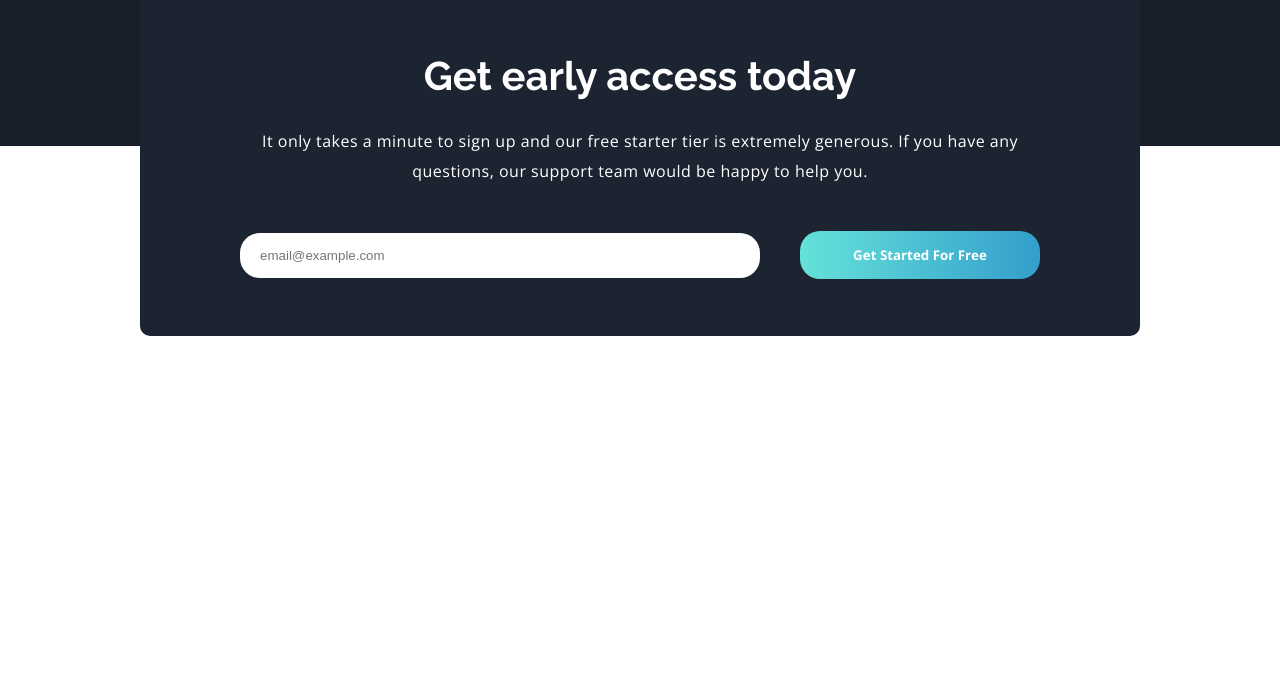
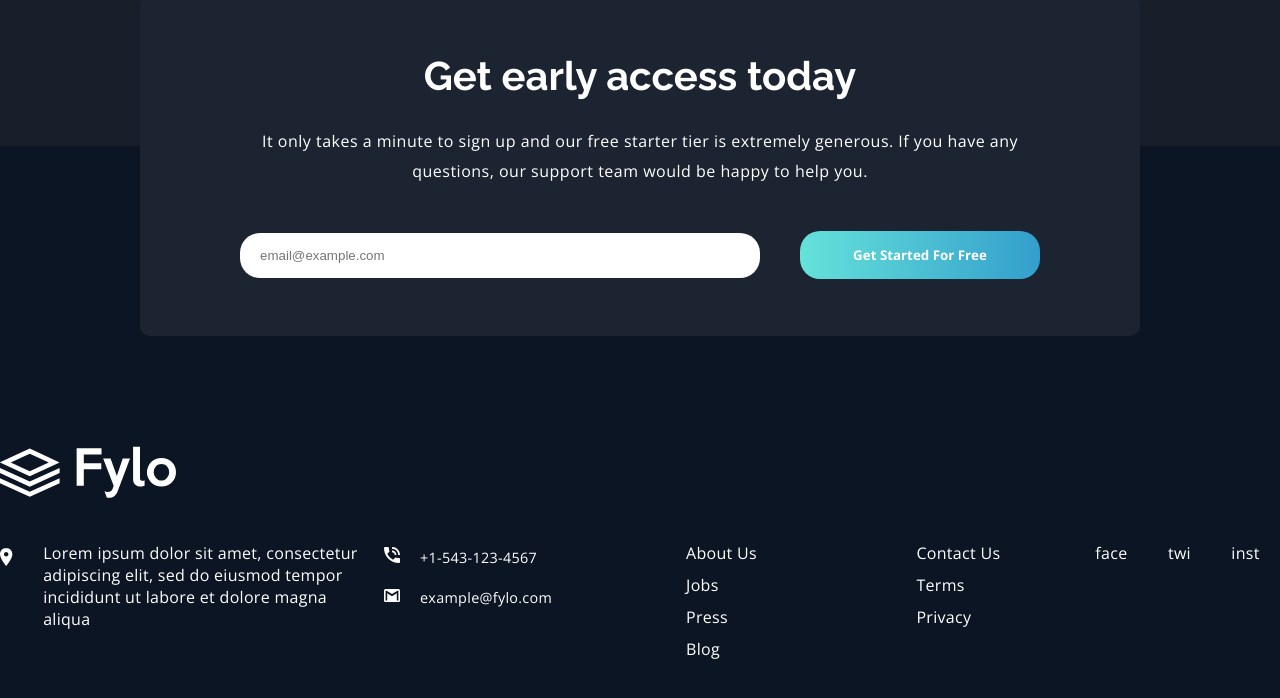
Before and after one commit to Xar0P/fylo, a React (Create React App) app: page / in a window 1280 px wide. Shown: the part 3437-4135 px from the top of the page. Before the commit the page ends 3923 px from the top, so only its background shows below. Built offline with nearby package versions, Linux system fonts and the light colour scheme.

Commit message:
bugs & footer

```diff
--- a/src/App.tsx
+++ b/src/App.tsx
@@ -1,5 +1,6 @@
 import { ActionForm } from "./components/ActionForm"
 import { CallAction } from "./components/CallAction"
+import { Footer } from "./components/Footer"
 import { Header } from "./components/Header"
 import { Info } from "./components/Info"
 import { Quotes } from "./components/Quotes"
@@ -16,6 +17,7 @@ export function App() {
             <Quotes />
             <ActionForm />
             <GlobalStyle />
+            <Footer />
         </>
     )
 }
--- a/src/components/ActionForm/styles.ts
+++ b/src/components/ActionForm/styles.ts
@@ -4,6 +4,7 @@ export const Container = styled.section`
     display: inline-block;
     max-width: 1000px;
     height: 340px;
+    z-index: 1;
 
     background-color: hsl(217, 28%, 15%);
 
@@ -13,6 +14,7 @@ export const Container = styled.section`
     transform: translate(-50%);
 
     padding: 50px 100px;
+    margin-bottom: 300px;
     border-radius: 10px;
 
     color: white;
--- /dev/null
+++ b/src/components/Footer/index.tsx
@@ -0,0 +1,40 @@
+import logoImg from '../../assets/logo.svg'
+
+import { Container, Content } from "./styles";
+
+export function Footer() {
+    console.log( document.getElementsByClassName('section'))
+
+    return (
+        <Container>
+            <Content>
+                <div><img src={logoImg} alt="img logo" /></div>
+                <div>
+                    <div>
+                        <p>Lorem ipsum dolor sit amet, consectetur adipiscing elit, sed do eiusmod tempor incididunt ut labore et dolore magna aliqua</p>
+                    </div>
+                    <div>
+                        <p>+1-543-123-4567</p>
+                        <p>example@fylo.com</p>
+                    </div>
+                    <div>
+                        <p>About Us</p>
+                        <p>Jobs</p>
+                        <p>Press</p>
+                        <p>Blog</p>
+                    </div>
+                    <div>
+                        <p>Contact Us</p>
+                        <p>Terms</p>
+                        <p>Privacy</p>
+                    </div>
+                    <div>
+                        <p>face</p>
+                        <p>twi</p>
+                        <p>inst</p>
+                    </div>
+                </div>
+            </Content>
+        </Container>
+    )
+}
--- /dev/null
+++ b/src/components/Footer/styles.ts
@@ -0,0 +1,115 @@
+import locationImg from '../../assets/icon-location.svg';
+import phoneImg from '../../assets/icon-phone.svg';
+import emailImg from '../../assets/icon-email.svg';
+
+import styled from 'styled-components';
+
+export const Container = styled.footer`
+    position: absolute;
+    bottom: 0;
+
+    background-color: hsl(216, 53%, 9%);
+    height: 640px;
+    width: 100%;
+
+    display: flex;
+    justify-content: center;
+`;
+
+export const Content = styled.section`
+    width: 100%;
+    max-width: 1500px;
+
+    padding-top: 300px;
+
+    display: flex;
+    flex-direction: column;
+
+    & > div:nth-child(2) {
+        display: flex;
+        justify-content: space-between;
+
+        padding-top: 40px;
+
+        & > div {
+            color: var(--white);
+            font-family: 'Open Sans', sans-serif;
+            letter-spacing: .3px;
+        }
+
+        & > div:not(:first-child) {
+            width: 16%;
+        }
+
+        & > div:first-child {
+            width: 28%;
+            display: flex;
+
+            &::before {
+                content: '';
+                display: inline-block;
+
+                width: 40px;
+                height: 20px;
+                margin-right: 30px;
+                margin-top: 5px;
+
+                background-image: url(${locationImg});
+                background-repeat: no-repeat;
+                background-size: contain;
+                background-position: center;
+            }
+        }
+
+        & > div:nth-child(2) {
+            display: flex;
+            flex-direction: column;
+
+            font-size: .9rem;
+
+            p:first-child {
+                padding-bottom: 20px;
+            }
+
+            p::before {
+                content: '';
+                display: inline-block;
+
+                width: 16px;
+                height: 16px;
+                margin-right: 20px;
+
+
+                background-repeat: no-repeat;
+                background-size: contain;
+                background-position: center;
+            }
+
+            p:nth-child(1)::before {
+                background-image: url(${phoneImg});
+                margin-top: 5px;
+            }
+
+            p:nth-child(2)::before {
+                background-image: url(${emailImg});
+            }
+        }
+
+        & > div:nth-child(3), & > div:nth-child(4) {
+
+            p {
+                margin-left: 50%;
+                transform: translateX(-30%);
+            }
+
+            p:not(:last-child) {
+                padding-bottom: 10px;
+            }
+        }
+
+        & > div:nth-child(5) {
+            display: flex;
+            justify-content: space-around;
+        }
+    }
+`;
--- a/src/styles/global.ts
+++ b/src/styles/global.ts
@@ -16,6 +16,7 @@ export const GlobalStyle = createGlobalStyle`
     }
 
     html {
+		position: relative;
 		@media (max-width: 1080px) { // Diminuir tamanho da fonte no celular
 			font-size: 93.75%; // 15px
 		}
```
